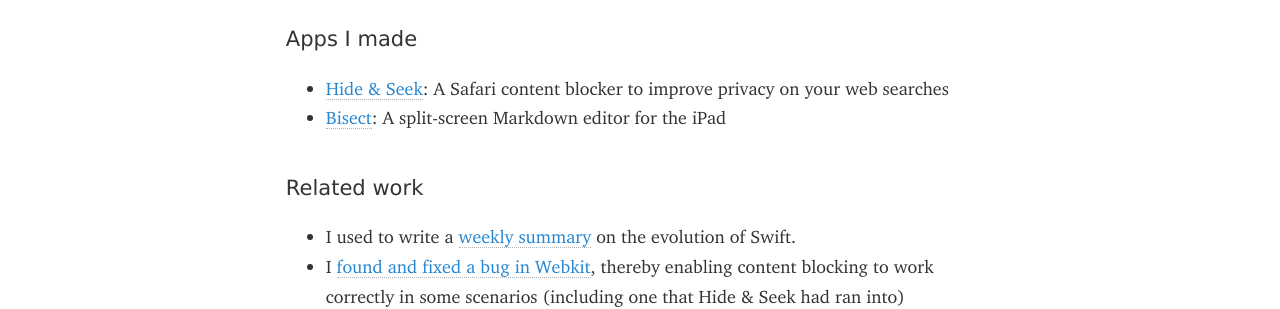
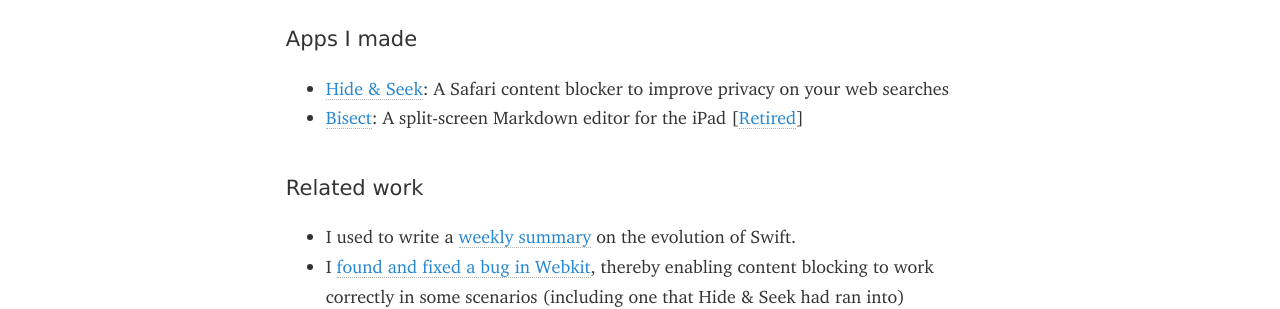
Before and after one commit to roop/roop.github.io, a Jekyll site: the page built from about.md, in a window 1280 px wide. Shown: the part 338-647 px from the top of the page. Built offline with Jekyll 4.4.1, drawn with Linux system fonts in a browser that asks for light colours; some web fonts are replaced.

Commit message:
Mark Bisect as old/retired in About and Projects

```diff
--- a/about.md
+++ b/about.md
@@ -15,7 +15,7 @@
 ### Apps I made
 
  * [Hide & Seek][]: A Safari content blocker to improve privacy on your web searches
- * [Bisect][]: A split-screen Markdown editor for the iPad
+ * [Bisect][]: A split-screen Markdown editor for the iPad [[Retired](http://roopc.net/posts/2016/sunsetting-bisect/)]
 
 ### Related work
 
```
Also changed, not shown: projects.md (+7 -7 lines).
